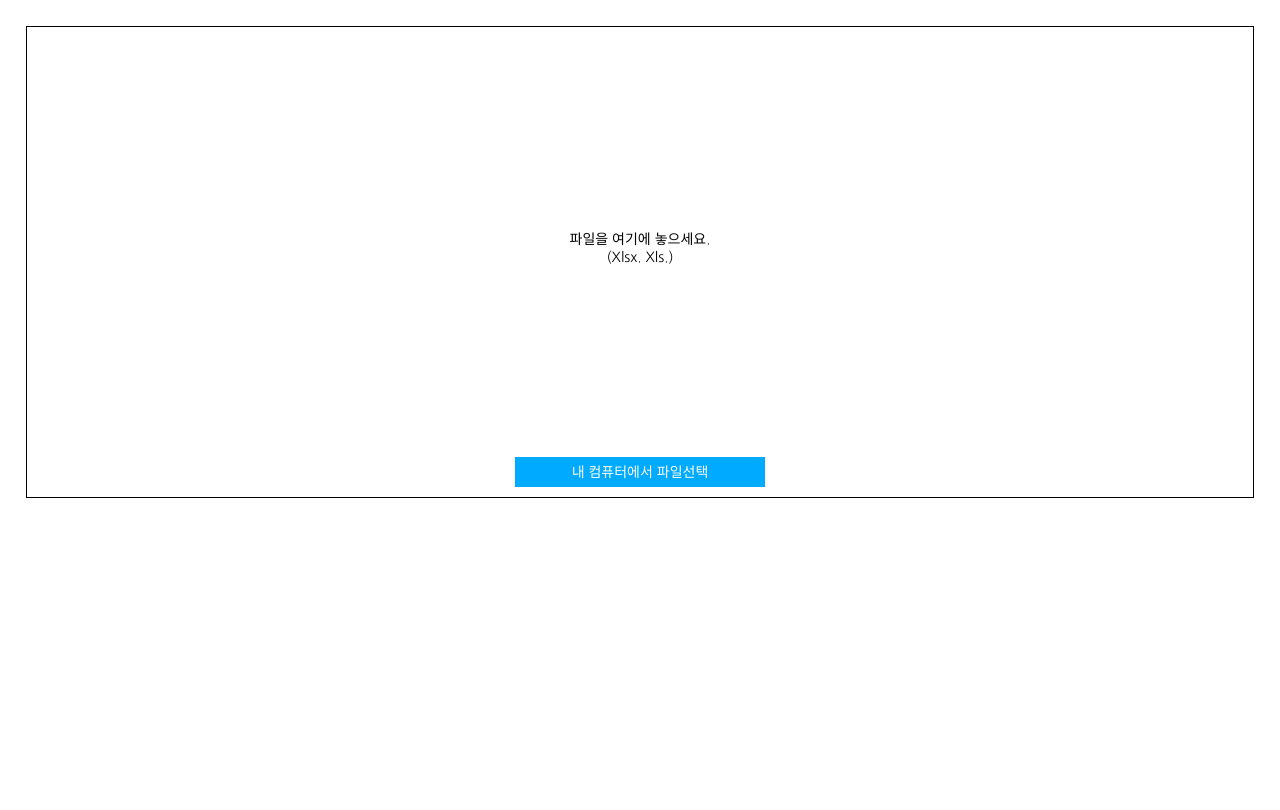
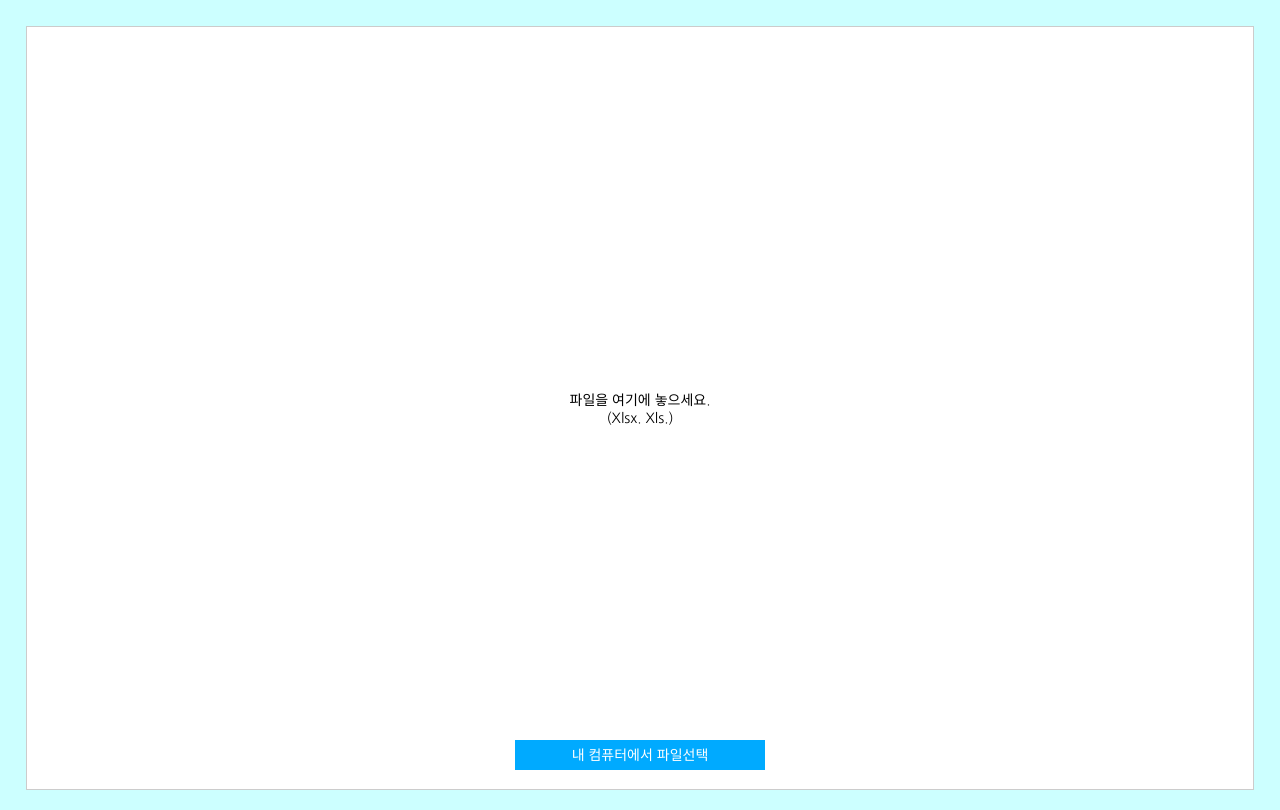
Before and after one commit to pcncrekr1/dadam_edu, a plain HTML site: page html/admin/goods/goods_excel_popup.html in a window 1280 px wide. Drawn offline with nearby package versions, Linux system fonts and the light colour scheme.

Commit message:
엑셀 등록창 스타일 수정
엑셀 등록창 스타일 수정

```diff
--- a/html/admin/goods/goods_excel_popup.html
+++ b/html/admin/goods/goods_excel_popup.html
@@ -10,15 +10,22 @@
 	<link rel="stylesheet" href="/dadam_edu/css/reset.css">
 
     <style>
+        html, body {
+            height: 99%;
+            background-color: #cff;
+        }
         .goods_excel_wrap {
             width: 96%;
+            height: calc(100% - 20px);
             padding: 10px;
-            border: 1px solid #000;
+            border: 1px solid #ccc;
             margin: 2%;
+            background-color: #fff;
         }
         #uploadForm {
             width: 100%;
-            height: 420px;
+            height: 100%;
+            /* height: 420px; */
             text-align: center;
         }
         #uploadForm .table {
@@ -26,8 +33,12 @@
             height: 100%;
         }
         .filebox {
-            width: 100%;
-            text-align: center;
+            /* width: 100%; */
+            /* text-align: center; */
+            position: absolute;
+            bottom: 30px;
+            left: 50%;
+            margin-left: -125px;
         }
         .filebox label {
             display: inline-block;
```
